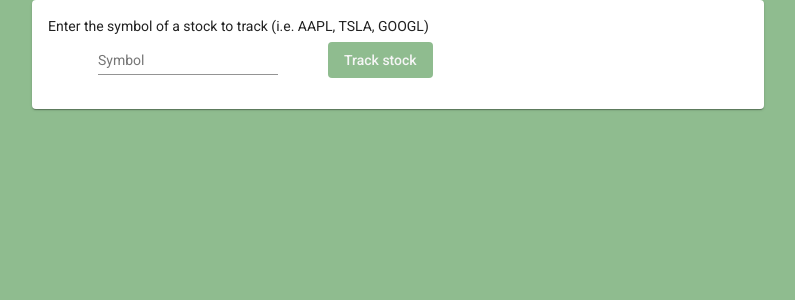
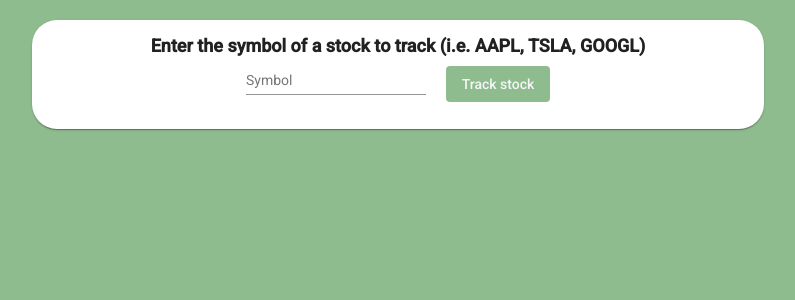
Before and after one commit to shgonzals/shgonzals.github.io, an Angular app: page / in a window 1280 px wide. Shown: the top 300 px of the page, without its empty margins (242-1037 px from the left). Built offline with nearby package versions, Linux system fonts and the light colour scheme.

Commit message:
Add EventEmitter

```diff
--- a/src/app/app.module.ts
+++ b/src/app/app.module.ts
@@ -11,7 +11,7 @@ import {MatExpansionModule} from '@angular/material/expansion';
 import {MatButtonModule} from '@angular/material/button';
 import {MatIconModule} from '@angular/material/icon';
 import {MatInputModule} from '@angular/material/input';
-import { StockDetailListComponent } from './components/stock-detail-list/stock-detail-list.component';
+import { StockDetailComponent } from './components/stock-detail/stock-detail.component';
 import { HttpClientModule } from '@angular/common/http';
 import { FormsModule } from '@angular/forms';
 import { MatListModule } from '@angular/material/list';
@@ -23,7 +23,7 @@ import {MatDividerModule} from '@angular/material/divider';
     AppComponent,
     StockComponent,
     SentimentComponent,
-    StockDetailListComponent
+    StockDetailComponent
   ],
   imports: [
     BrowserModule,
--- a/src/app/components/stock-detail-list/stock-detail-list.component.ts
+++ /dev/null
@@ -1,30 +0,0 @@
-import { Component, Input, OnInit } from '@angular/core';
-import { Quote } from 'src/app/interfaces/quote';
-import { LocalStorageService } from 'src/app/services/local-storage.service';
-
-@Component({
-  selector: 'app-stock-detail-list',
-  templateUrl: './stock-detail-list.component.html',
-  styleUrls: ['./stock-detail-list.component.scss']
-})
-export class StockDetailListComponent implements OnInit {
-
-  private localStorageService : LocalStorageService;
-  quotes: Quote[] = [];
-  @Input() quote!: Quote ;
-
-
-  constructor(localStorageService: LocalStorageService) {
-    this.localStorageService = localStorageService;
-    this.quotes = this.localStorageService.getAll();
-   }
-
-  ngOnInit(): void {
-
-  }
-
-  onClickDelete(symbol: string){
-
-  }
-
-}
--- a/src/app/components/stock-detail-list/stock-detail-list.component.html
+++ b/src/app/components/stock-detail/stock-detail.component.html
@@ -40,7 +40,7 @@
                     </span>
 
                     <span>
-                        <mat-icon style="margin-left: 60px;" [ngStyle]="{'color': quote.d > 0 ? 'green' : 'red'}" class="icon">
+                        <mat-icon style="margin-left: 90px;" [ngStyle]="{'color': quote.d > 0 ? 'green' : 'red'}" class="icon">
                             {{quote.d > 0 ? 'trending_up' : 'trending_down'}}
                         </mat-icon>
                     </span>
--- a/src/app/components/stock-detail-list/stock-detail-list.component.scss
+++ b/src/app/components/stock-detail/stock-detail.component.scss
@@ -35,3 +35,7 @@
     background-color: darkseagreen;
     color: whitesmoke;
 }
+
+.closeButton {
+    vertical-align: baseline !important;
+}
--- /dev/null
+++ b/src/app/components/stock-detail/stock-detail.component.ts
@@ -0,0 +1,22 @@
+import { Component, EventEmitter, Input, OnInit, Output } from '@angular/core';
+import { Quote } from 'src/app/interfaces/quote';
+
+@Component({
+  selector: 'app-stock-detail',
+  templateUrl: './stock-detail.component.html',
+  styleUrls: ['./stock-detail.component.scss']
+})
+export class StockDetailComponent implements OnInit {
+
+  @Input() quote!: Quote ;
+  @Output() remove = new EventEmitter<string>();
+
+  constructor() {}
+
+  ngOnInit(): void {}
+
+  onClickDelete(symbol: string){
+    this.remove.emit(this.quote.symbol);
+  }
+
+}
--- a/src/app/components/stock/stock.component.html
+++ b/src/app/components/stock/stock.component.html
@@ -2,8 +2,8 @@
 
     <div class="center">
         <mat-card class="trackCard">
-            <div style="display:flex" >
-                <div>
+            <div>
+                <div class="title">
                 Enter the symbol of a stock to track (i.e. AAPL, TSLA, GOOGL)
                 </div>
                 <div style="flex-grow: 1"></div>
@@ -24,11 +24,11 @@
     <br>
 
 
-    <app-stock-detail-list *ngFor="let quote of quotes"
-        [quote]="quote"
-    >
-
-    </app-stock-detail-list>
+    <app-stock-detail
+    *ngFor="let quote of quotes"
+    [quote]="quote"
+    (remove)="onRemove($event)">
+    </app-stock-detail>
 <!--
     <div class="center">
         <mat-list>
--- a/src/app/components/stock/stock.component.scss
+++ b/src/app/components/stock/stock.component.scss
@@ -5,12 +5,18 @@
 
 .trackCard{
     width: 700px;
+    border-radius: 25px;
+    margin-top: 20px;
+
 }
 
 .trackBtn{
     background-color: darkseagreen;
     color: whitesmoke;
     margin-left: 20px;
+    display: flex;
+    align-items: center;
+    justify-content: center;
 }
 
 .button {
@@ -28,8 +34,18 @@
     justify-content: flex-end;
 }
 
-.content, .trackBtn {
-    margin-left: 50px;
+.content{
+    display: flex;
+    align-items: center;
+    justify-content: center
+}
+
+.title {
+    display: flex !important;
+    align-items: center;
+    justify-content: center;
+    font-weight: bold;
+    font-size: large;
 }
 
 .detail{
@@ -40,7 +56,7 @@
 .center{
     display: flex;
     align-items: center;
-    justify-content: center
+    justify-content: center;
 }
 
 .mat-list-item{
--- a/src/app/components/stock/stock.component.ts
+++ b/src/app/components/stock/stock.component.ts
@@ -77,6 +77,11 @@ export class StockComponent implements OnInit, OnDestroy  {
     this.reloadData();
   }
 
+  onRemove(symbol: string){
+    this.localStorageService.removeQuote(symbol);
+    this.reloadData();
+  }
+
   reloadData(){
     this.quotes = this.localStorageService.getAll();
   }
```
Also changed, not shown: 1 other file (tests, documents, lock files or other folders).
